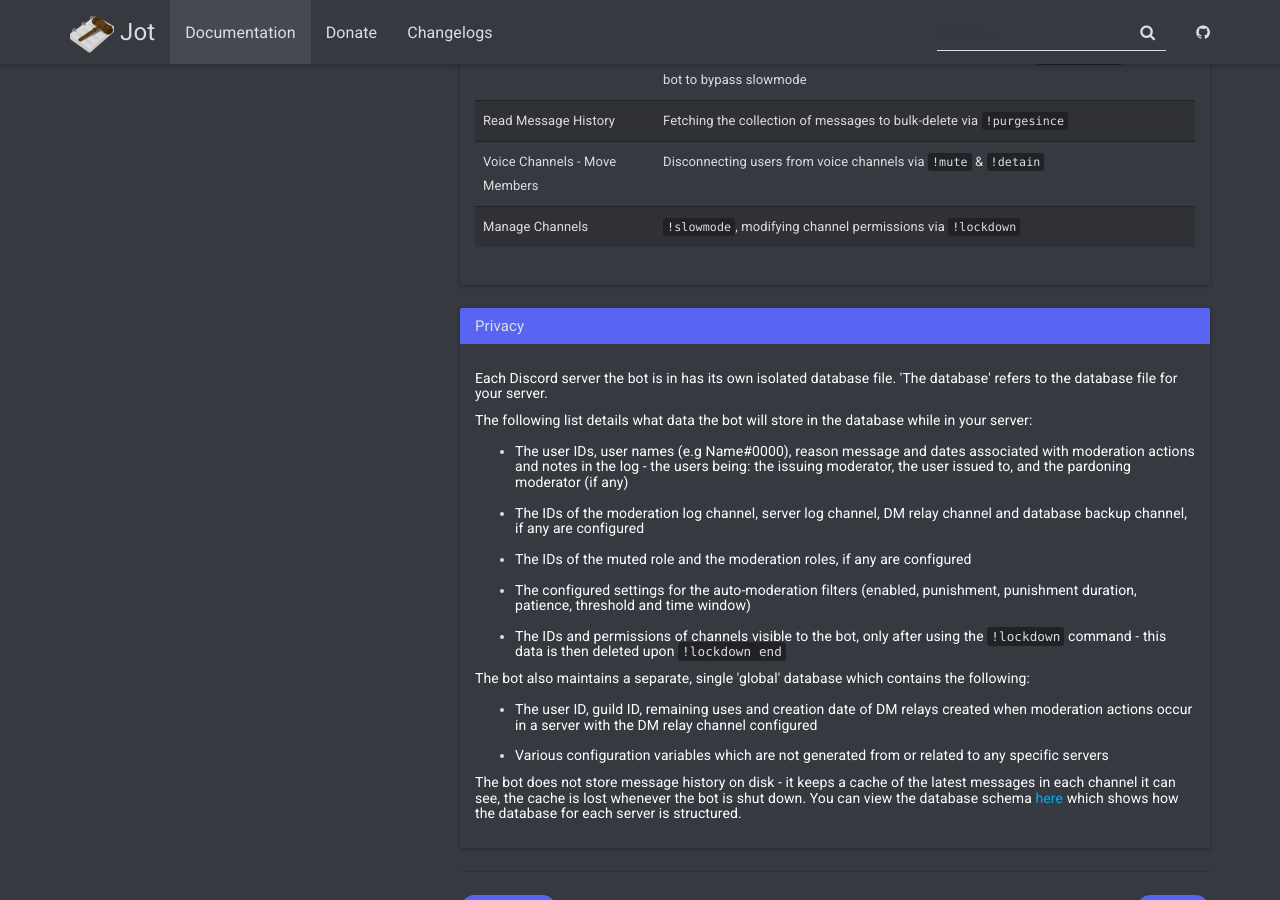
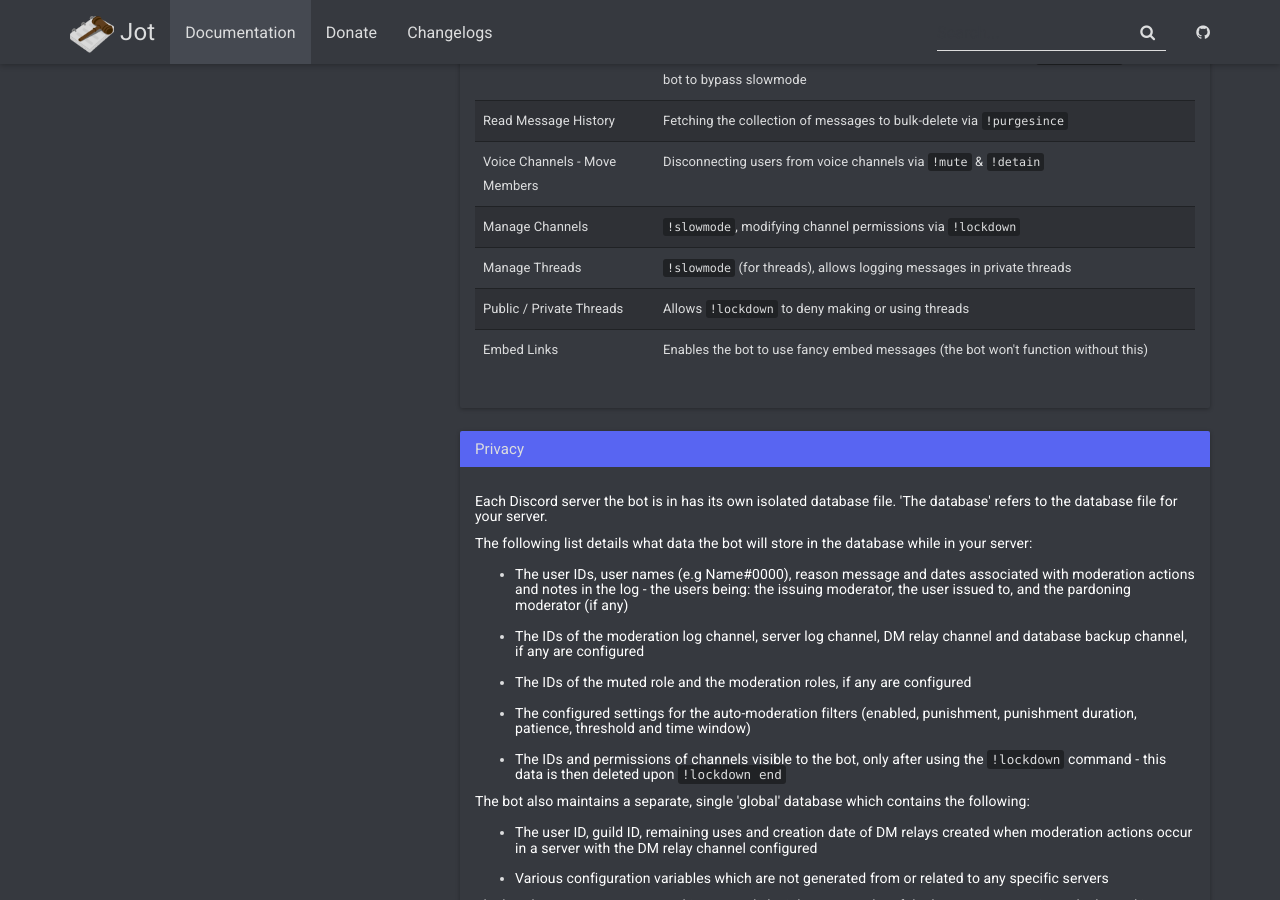
Before and after one commit to sawch/Jot, a Jekyll site: the page built from _docs/privacy.md, in a window 1280 px wide and 900 px high, scrolled down 414 px. Built offline with Jekyll 4.4.1, drawn with Linux system fonts in a browser that asks for light colours.

Commit message:
Update authorize URL and privacy page with new threads and embed permissions

```diff
--- a/_docs/privacy.md
+++ b/_docs/privacy.md
@@ -44,6 +44,18 @@ permalink: /docs/privacy/
       <td>Manage Channels</td>
       <td><code>!slowmode</code>, modifying channel permissions via <code>!lockdown</code></td>
     </tr>
+    <tr>
+      <td>Manage Threads</td>
+      <td><code>!slowmode</code> (for threads), allows logging messages in private threads</td>
+    </tr>
+    <tr>
+      <td>Public / Private Threads</td>
+      <td>Allows <code>!lockdown</code> to deny making or using threads</td>
+    </tr>
+    <tr>
+      <td>Embed Links</td>
+      <td>Enables the bot to use fancy embed messages (the bot won't function without this)</td>
+    </tr>
   </tbody>
 </table>
 	</div>
--- a/index.html
+++ b/index.html
@@ -10,7 +10,7 @@ layout: default
             <p><a class="btn btn-primary btn-lg" href="{{ "/docs/home/" | relative_url }}" role="button">Features</a></p>
           </div>
           <div class="mainpagebuttons">
-            <p><a class="btn btn-primary btn-lg" href="https://discord.com/api/oauth2/authorize?client_id=842501231947939860&permissions=285286422&scope=bot" target="_blank" role="button">Add to server</a></p>
+            <p><a class="btn btn-primary btn-lg" href="https://discord.com/api/oauth2/authorize?client_id=842501231947939860&permissions=120544387094&scope=bot" target="_blank" role="button">Add to server</a></p>
           </div>
          </div>
     </div>
```
